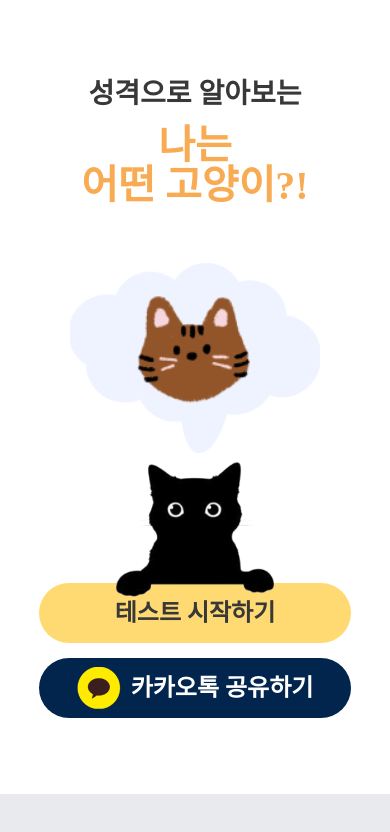
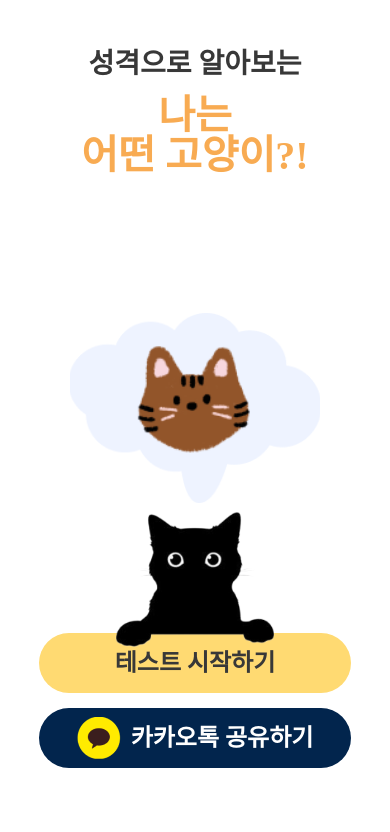
Before and after one commit to yurimeeee/nyangcat-test, a React (Create React App) app: page / in a window 390 px wide. Shown: the top 832 px of the page. Built offline with nearby package versions, Linux system fonts and the light colour scheme; a web font is replaced by a local one.

Commit message:
스크롤 제거

```diff
--- a/src/styles/App.css
+++ b/src/styles/App.css
@@ -427,10 +427,14 @@ body {
     border-radius: 0;
     box-shadow: none;
   }
+  .home {
+  }
   .home,
   .test {
-    height: calc(100vh - 50px);
+    height: 100vh;
     width: 100vw;
+    overflow: hidden;
+    padding: 50px 0 76px;
   }
 
   .title-wrap {
@@ -460,9 +464,24 @@ body {
     width: 250px;
     height: 190px;
   }
+
+  .test-testing {
+    padding: 0;
+  }
+
   .question {
     height: 230px;
     font-size: 24px;
+  }
+
+  .progress {
+    margin: 0 auto 60px;
+    width: 70%;
+    height: 24px;
+    border-radius: 30px;
+    background: #fdf5d2;
+    position: relative;
+    display: inline-block;
   }
 
   .chemistry img {
```
